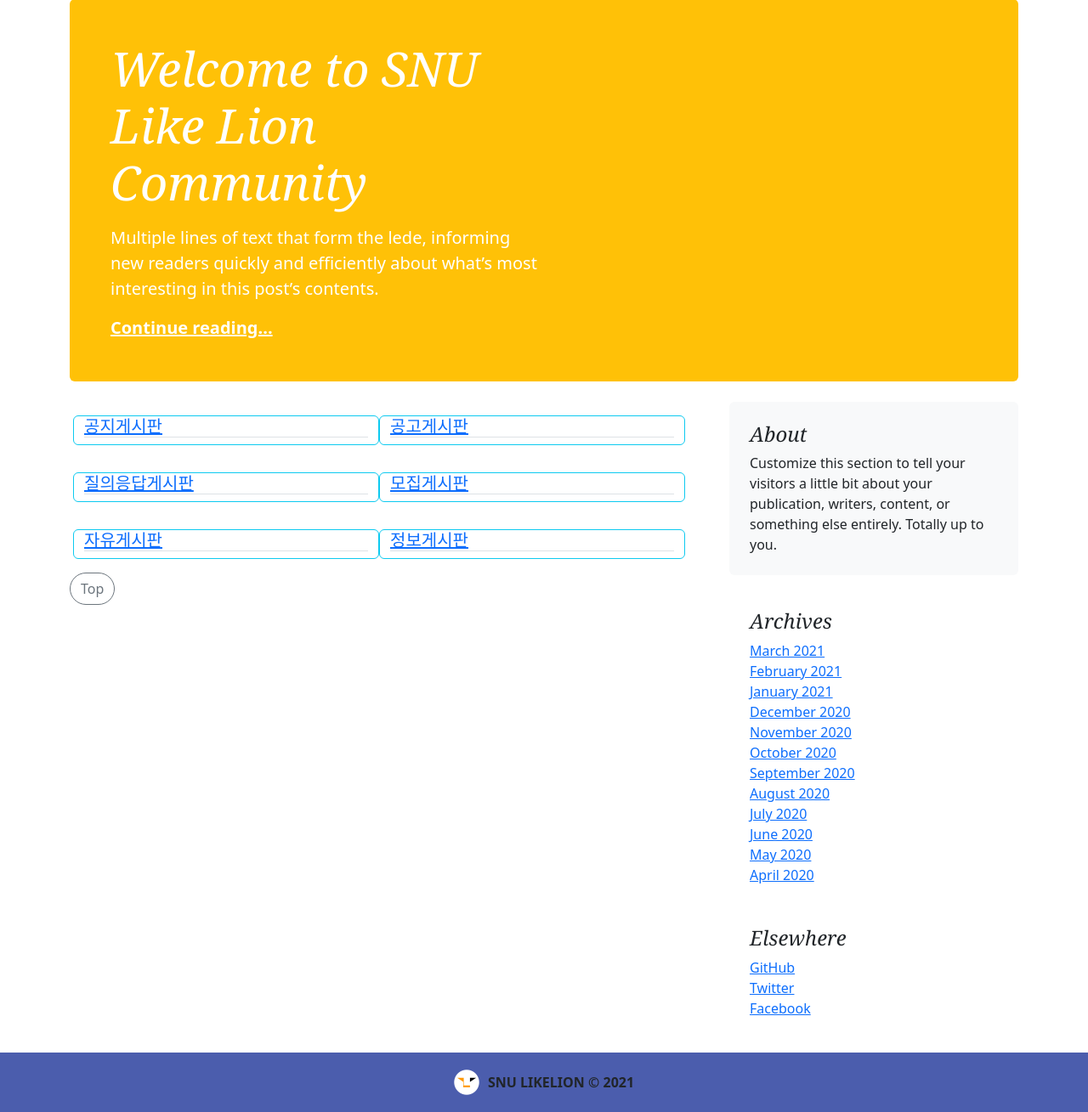
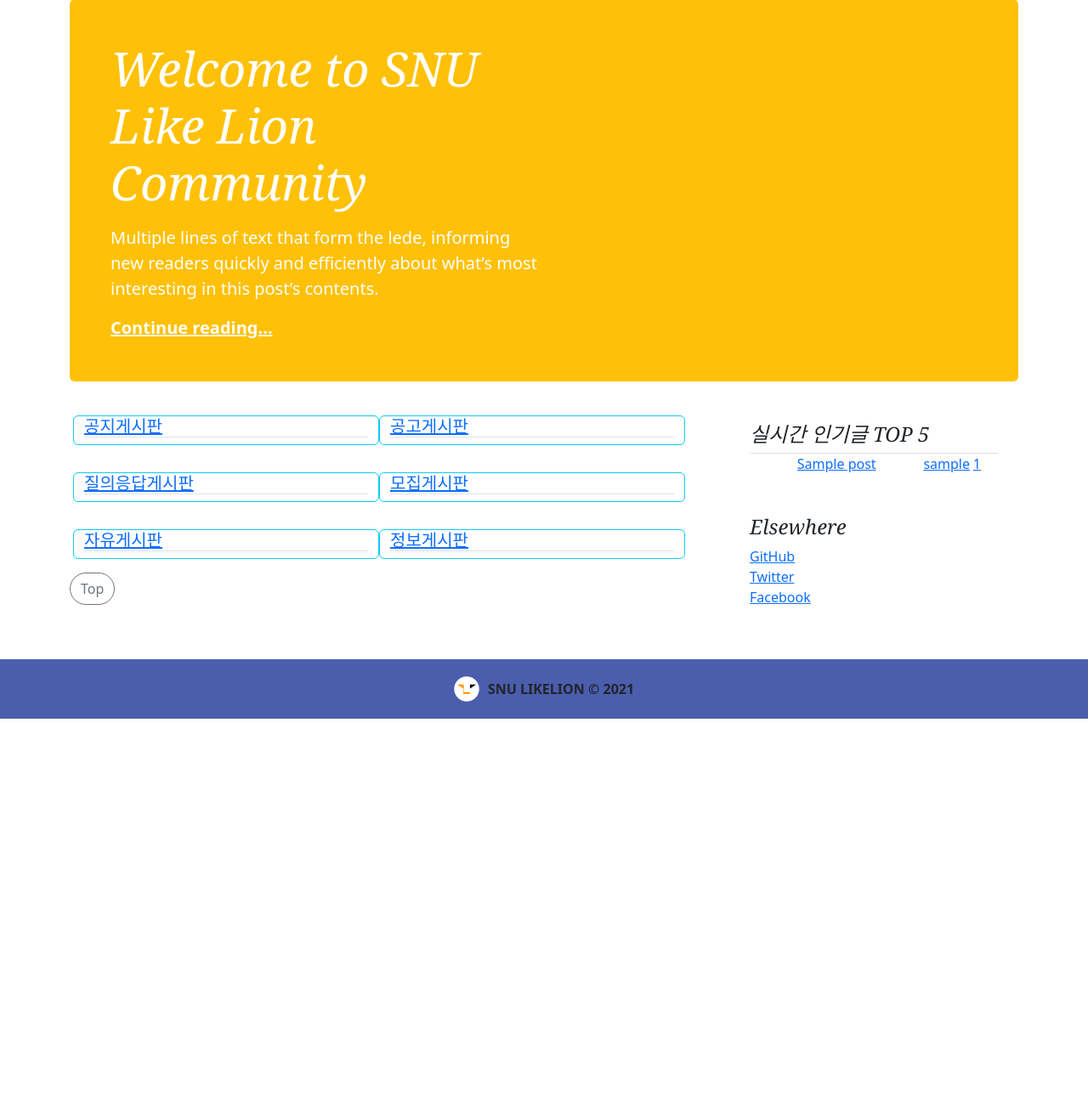
Before and after one commit to brainini/likelion_community, a Django app: page / in a window 1280 px wide. Shown: the part 121-1430 px from the top of the page at 85% size. After the commit the page ends 967 px from the top, so only its background shows below. Run offline with Django 3.2, Linux system fonts and the light colour scheme; tables that the repository leaves empty hold one stand-in row (values such as "Sample post"); style sheets or scripts are compiled from the project's sources; some libraries are stand-ins or nearby versions.

Commit message:
[feat] popular list, baepo junbi

```diff
--- a/likelion_com/likelion_com/settings.py
+++ b/likelion_com/likelion_com/settings.py
@@ -174,4 +174,4 @@ SITE_ID = 1
 MEDIA_URL = '/media/'
 MEDIA_ROOT = 'media/'
 
-ALLOWED_HOSTS = ['likelion-com-dev.ap-northeast-2.compute.amazonaws.com']
+# ALLOWED_HOSTS = ['likelion-com-dev.elasticbeanstalk.com']
--- a/likelion_com/privateCommunity/static/privateCommunity/scss/base.scss
+++ b/likelion_com/privateCommunity/static/privateCommunity/scss/base.scss
@@ -21,14 +21,6 @@ footer {
 	}
 }
 
-.home-header{
-    width: 100%;
-    display: inline-flex;
-    align-items: center;
-    position: fixed;
-    z-index: 100 !important;
-}
-
 a { color: black; text-decoration: none; }
 
 @media (hover: hover) {
--- a/likelion_com/privateCommunity/templates/privateCommunity/home.html
+++ b/likelion_com/privateCommunity/templates/privateCommunity/home.html
@@ -99,27 +99,15 @@
 
     <div class="col-md-4">
       <div class="position-sticky" style="top: 6rem;">
-        <div class="p-4 mb-3 bg-light rounded">
-          <h4 class="fst-italic">About</h4>
-          <p class="mb-0">Customize this section to tell your visitors a little bit about your publication, writers, content, or something else entirely. Totally up to you.</p>
-        </div>
-
         <div class="p-4">
-          <h4 class="fst-italic">Archives</h4>
-          <ol class="list-unstyled mb-0">
-            <li><a href="#">March 2021</a></li>
-            <li><a href="#">February 2021</a></li>
-            <li><a href="#">January 2021</a></li>
-            <li><a href="#">December 2020</a></li>
-            <li><a href="#">November 2020</a></li>
-            <li><a href="#">October 2020</a></li>
-            <li><a href="#">September 2020</a></li>
-            <li><a href="#">August 2020</a></li>
-            <li><a href="#">July 2020</a></li>
-            <li><a href="#">June 2020</a></li>
-            <li><a href="#">May 2020</a></li>
-            <li><a href="#">April 2020</a></li>
-          </ol>
+          <h4 class="fst-italic">실시간 인기글 TOP 5</h4>
+          {% for post in popular %}
+            <a class="d-flex border-top" href="/community/posts/{{ post.id }}/">
+                <span class="d-flex justify-content-center" style="width: 70%;">{{ post.title }}</span>
+                <span style="width: 20%;">{{ post.author }}</span>
+                <span style="width: 10%;">{{ post.view_count }}</span>
+            </a>
+          {% endfor %}
         </div>
 
         <div class="p-4">
--- a/likelion_com/privateCommunity/views.py
+++ b/likelion_com/privateCommunity/views.py
@@ -27,8 +27,9 @@ def home(request):
         apply = Post.objects.filter(category='모집게시판').order_by('-created_at')[0:5]
         free = Post.objects.filter(category='자유게시판').order_by('-created_at')[0:5]
         info = Post.objects.filter(category='정보게시판').order_by('-created_at')[0:5]
+        popular = Post.objects.order_by('-view_count')[0:5]
 
-        return render(request, 'privateCommunity/home.html', {'notice':notice, 'announce':announce, 'qna':qna, 'apply':apply, 'free':free, 'info':info})
+        return render(request, 'privateCommunity/home.html', {'notice':notice, 'announce':announce, 'qna':qna, 'apply':apply, 'free':free, 'info':info, 'popular':popular})
 
 def noticecreate(request):
     if request.method == 'POST':
@@ -142,6 +143,8 @@ def new_qna(request):
 
 def show(request, id):
     post = Post.objects.get(id=id)
+    post.view_count += 1
+    post.save()
     qna_type = Post.objects.get(id=id)
     comments = post.comment_set.order_by('created_at')
     for comment in comments:
```
Also changed, not shown: likelion_com/privateCommunity/static/privateCommunity/scss/base.css (+0 -7 lines), likelion_com/requirements.txt (+23 -0 lines), 3 other files.
